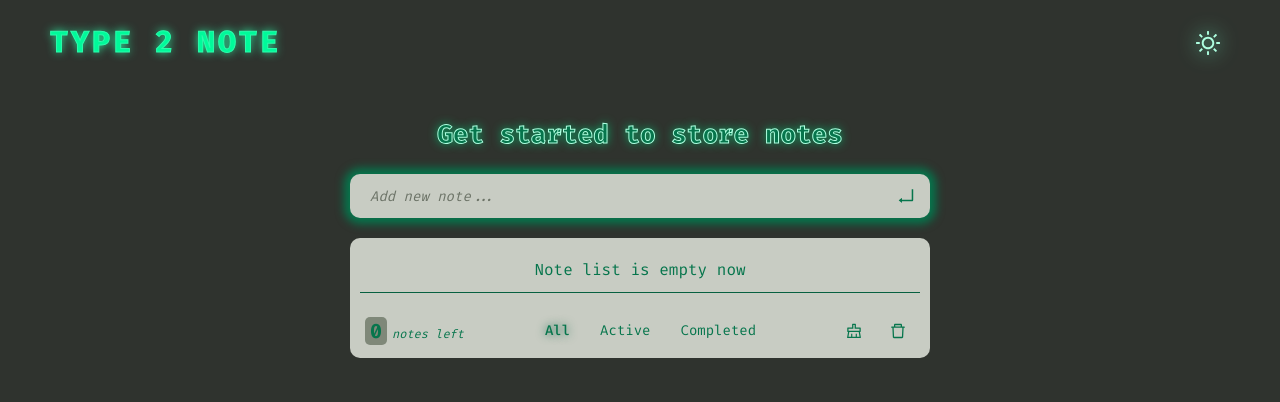
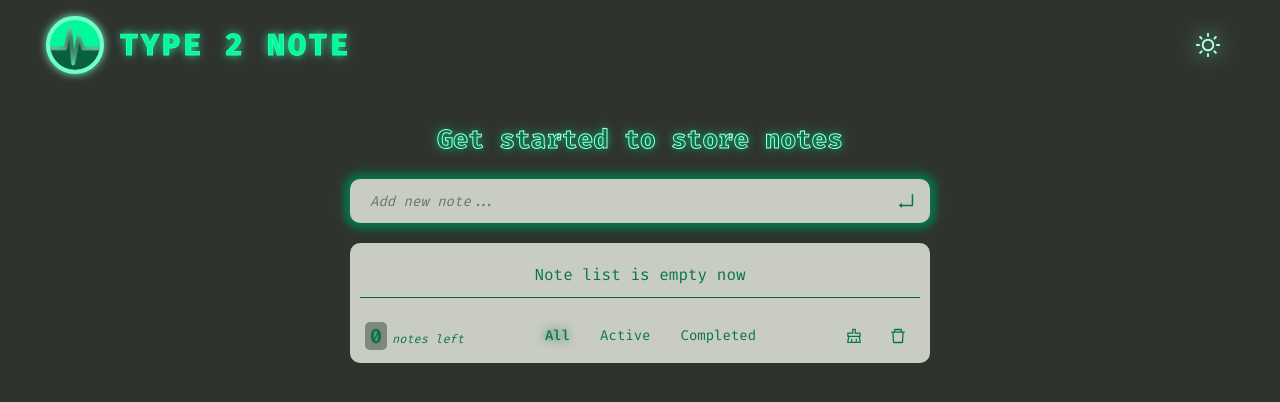
Before and after one commit to bakNa2t/type2note, a React (Vite) app: page / in a window 1280 px wide. Shown: the top 402 px of the page. Built offline with nearby package versions, Linux system fonts and the light colour scheme; the HTML template or start-up script is replaced by a standard one.

Commit message:
Added Logo to Header

```diff
--- a/src/ui-blocks/Header.jsx
+++ b/src/ui-blocks/Header.jsx
@@ -18,7 +18,13 @@ const StyledHeader = styled.header`
   }
 `;
 
-const Logo = styled.div`
+const LogoWrapper = styled.div`
+  display: flex;
+  align-items: center;
+  gap: 2rem;
+`;
+
+const LogoTitle = styled.div`
   font-size: clamp(2rem, 5vw, 3rem);
   text-transform: uppercase;
   font-weight: 700;
@@ -28,12 +34,30 @@ const Logo = styled.div`
   -webkit-text-stroke: 0.1rem var(--color-spring-green-600);
 `;
 
+const Logo = styled.img`
+  display: block;
+  width: 5rem;
+  aspect-ratio: 1;
+  object-fit: cover;
+  object-position: center;
+  border-radius: 50%;
+  filter: drop-shadow(0 0 0.4rem var(--color-spring-green-700));
+  outline: 4px solid var(--color-spring-green-700);
+
+  @media screen and (max-width: 468px) {
+    width: 4rem;
+  }
+`;
+
 function Header() {
   const { isDarkMode, toggleDarkMode } = useDarkMode();
 
   return (
     <StyledHeader>
-      <Logo>Type 2 Note</Logo>
+      <LogoWrapper>
+        <Logo src="images/logo.png" alt="logo" />
+        <LogoTitle>Type 2 Note</LogoTitle>
+      </LogoWrapper>
       <Button size="xl" color="theme" onClick={toggleDarkMode}>
         {isDarkMode ? <SunOutlined /> : <MoonOutlined />}
       </Button>
```
Also changed, not shown: src/styles/GlobalStyles.js (+0 -9 lines), public/images/logo.png (added).
